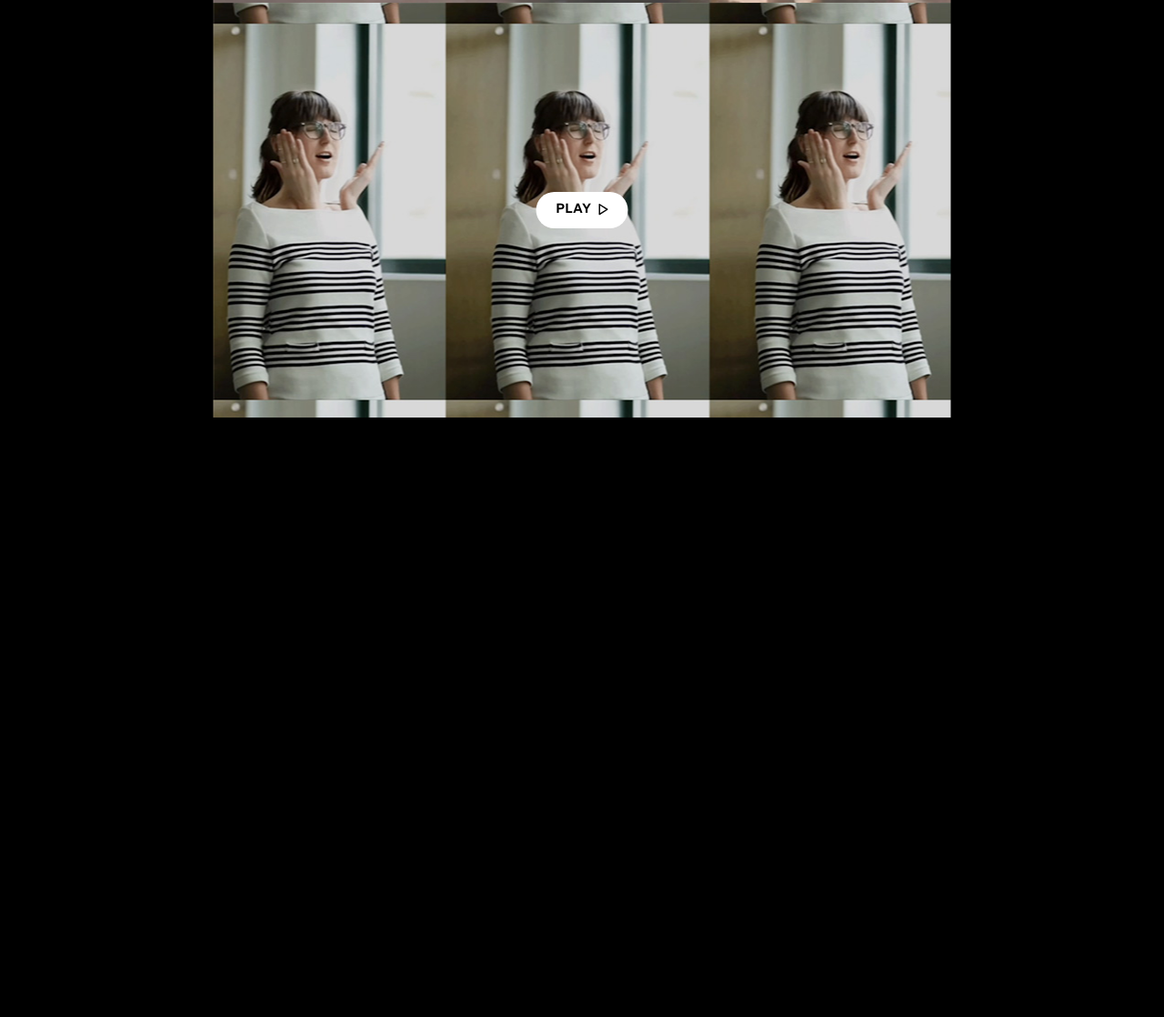
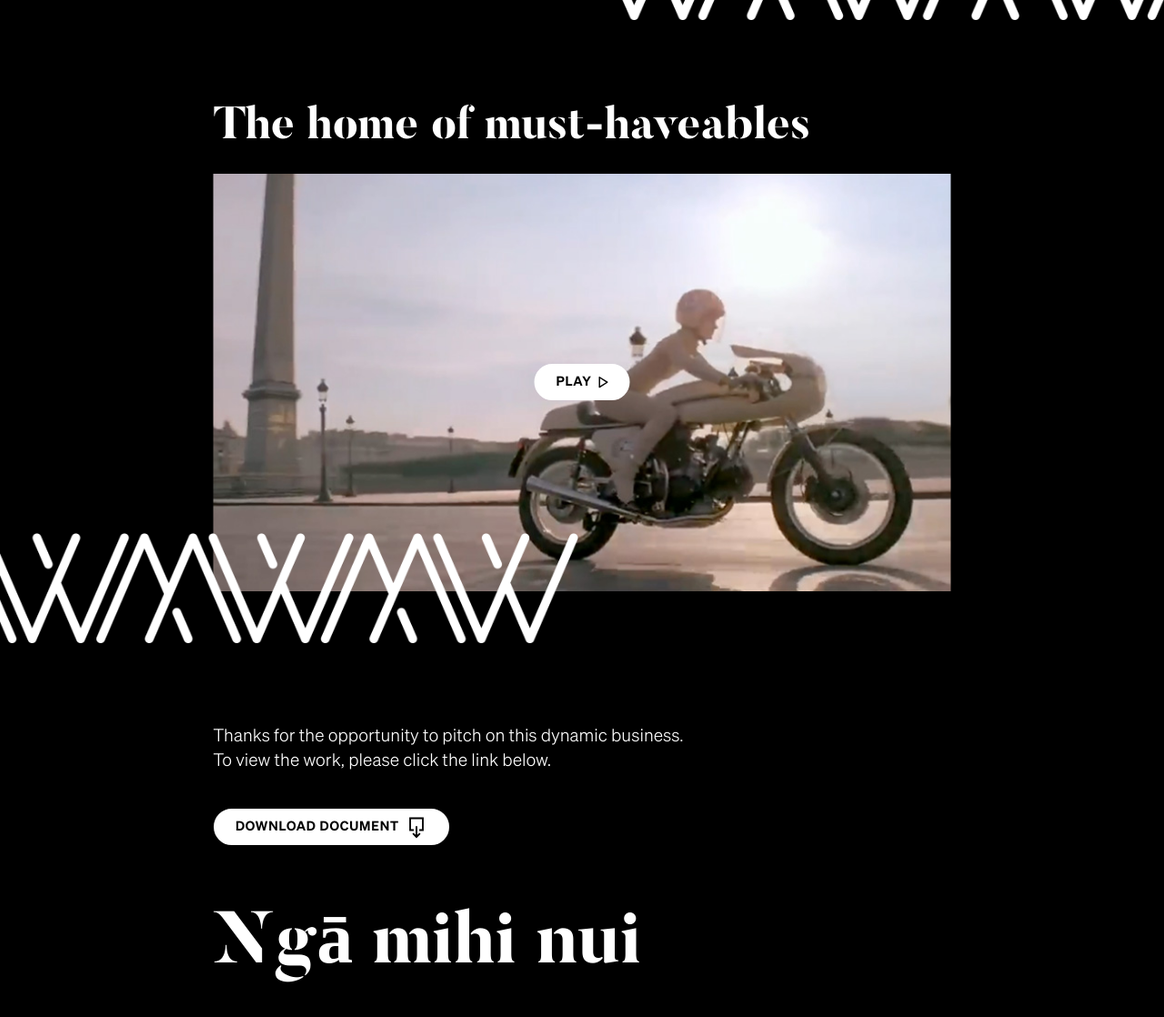
Before and after one commit to adam-crowley/manawabay, a plain HTML site: page index.html in a window 1280 px wide. Shown: the part 1486-2604 px from the top of the page at 91% size. Before the commit the page ends 1993 px from the top, so only its background shows below. Drawn offline with Linux system fonts and the light colour scheme.

Commit message:
Complete index page layout

```diff
--- a/index.html
+++ b/index.html
@@ -18,16 +18,15 @@
 </head>
 
 <body>
+  <div class="page">
+
     <header class="header">
       <img src="img/logo-federation.svg" alt="" class="header__federation">
-    <img src="img/manawa-bay-logo.svg" alt="Mana" class="header__manawa-bay">
     </header>
 
-  <div class="container">
-    <div class="container__column">
-      <div class="video video--loop">
-        <img src="img/transition-video.jpg" alt="" class="video__poster-img">
-        <video preload="auto" width="100%" class="video__video" poster="img/transition-video.jpg"><source src="video/1920x1080_Endframe-logo-transition.mp4" type="video/mp4"></video>
+    <div class="video video--landing video--loop">
+      <img src="img/landing-header.jpg" alt="" class="video__poster-img">
+      <video preload="auto" width="100%" class="video__video" poster="img/landing-header.jpg"><source src="video/1920x1080_Endframe-logo-transition.mp4" type="video/mp4"></video>
       <div class="video__overlay">
         <button class="video__play">
           Play
@@ -42,9 +41,14 @@
           </svg>
       </button>
     </div>
+
+    <div class="container">
+      <div class="container__column">
+        <div class="container__group">
+          <h2>Your happy hunting ground</h2>
           <div class="video">
             <img src="img/Happy-hunting-Video.jpg" alt="" class="video__poster-img">
-        <video preload="auto" width="100%" class="video__video" poster="img/Happy-hunting-Video.jpg"><source src="video/1920x1080_hunting_v1_5.mp4" type="video/mp4"></video>
+            <video preload="auto" width="100%" class="video__video" poster="img/Happy-hunting-Video.jpg"><source src="video/1920x1080_hunting_v1_6.mp4" type="video/mp4"></video>
             <div class="video__overlay">
               <button class="video__play">
                 Play
@@ -59,9 +63,13 @@
                 </svg>
             </button>
           </div>
+          <img class="footer__pattern footer__pattern--right" src="img/Pattern-Footer.png" alt="">
+        </div>
+        <div class="container__group">
+          <h2>The home of must-haveables</h2>
           <div class="video">
             <img src="img/Must-Havables-Video.jpg" alt="" class="video__poster-img">
-        <video preload="auto" width="100%" class="video__video" poster="img/Must-Havables-Video.jpg"><source src="video/1920x1080_musthaveables_v2_6.mp4" type="video/mp4"></video>
+            <video preload="auto" width="100%" class="video__video" poster="img/Must-Havables-Video.jpg"><source src="video/1920x1080_musthaveables_v2_7.mp4" type="video/mp4"></video>
             <div class="video__overlay">
               <button class="video__play">
                 Play
@@ -76,27 +84,31 @@
                 </svg>
             </button>
           </div>
-      <div class="video">
-        <img src="img/Infinate-Video.jpg" alt="" class="video__poster-img">
-        <video preload="auto" width="100%" class="video__video" poster="img/Infinate-Video.jpg"><source src="video/1920x1080_infinity_5_2.mp4" type="video/mp4"></video>
-        <div class="video__overlay">
-          <button class="video__play">
-            Play
-            <svg xmlns="http://www.w3.org/2000/svg" xmlns:xlink="http://www.w3.org/1999/xlink" version="1.1" baseProfile="tiny" id="Layer_1" x="0px" y="0px" viewBox="0 0 20.7 25.6" overflow="visible" xml:space="preserve" class="video__arrow">
-              <path fill="#000" d="M2.3,25.4c-0.5,0.3-1,0.3-1.5,0C0.3,25.1,0,24.7,0,24.1V1.6C0,1,0.3,0.5,0.8,0.2s1-0.3,1.5,0.1L20,11.6  c0.5,0.3,0.7,0.7,0.7,1.2s-0.2,1-0.7,1.2L2.3,25.4z M3,21.4l13.5-8.5L3,4.3V21.4z"></path>
+          <img class="footer__pattern footer__pattern--left" src="img/Pattern-Footer.png" alt="">
+        </div>
+
+          <p>Thanks for the opportunity to pitch on this dynamic business.<br>
+            To view the work, please click the link below.</p>
+          <button class="button">
+            Download document
+            <svg version="1.1" id="Isolation_Mode" xmlns="http://www.w3.org/2000/svg" xmlns:xlink="http://www.w3.org/1999/xlink" x="0px" y="0px" viewBox="0 0 700 600"  xml:space="preserve" class="button__download">
+              <path d="M278.9,360.6v-43.1h-70.6V57.1h283.4v260.4h-70.6v43.1h113.7V14H165.2v346.6H278.9z"/>
+              <path d="M371.8,462.6V240.2h-43.7v223.4l-53.8-54.3l-30.8,30.8L349.4,546l105.8-105.8L425,409.4L371.8,462.6z"/>
             </svg>
           </button>
-        </div>
-        <button class="video__close">
-          <svg xmlns="http://www.w3.org/2000/svg" xmlns:xlink="http://www.w3.org/1999/xlink" version="1.1" baseProfile="tiny" id="Layer_1" x="0px" y="0px" viewBox="0 0 28 28" overflow="visible" xml:space="preserve" class="video__close-icon">
-            <path fill="#000" d="M14,28c-0.4,0-0.8-0.1-1.1-0.4c-0.3-0.3-0.4-0.6-0.4-1.1v-11h-11c-0.4,0-0.8-0.1-1.1-0.4C0.1,14.8,0,14.4,0,14  s0.1-0.8,0.4-1.1c0.3-0.3,0.6-0.4,1.1-0.4h11v-11c0-0.4,0.1-0.8,0.4-1.1C13.2,0.1,13.6,0,14,0s0.8,0.1,1.1,0.4  c0.3,0.3,0.4,0.6,0.4,1.1v11h11c0.4,0,0.8,0.1,1.1,0.4c0.3,0.3,0.4,0.6,0.4,1.1s-0.1,0.8-0.4,1.1c-0.3,0.3-0.6,0.4-1.1,0.4h-11v11  c0,0.4-0.1,0.8-0.4,1.1C14.8,27.9,14.4,28,14,28z"></path>
-            </svg>
-        </button>
-      </div>
+
+
+          <h3>Ngā mihi nui</h3>
+
+
       </div>
     </div>
 
+    <footer>
+      <img class="footer__pattern" src="img/Pattern-Footer.png" alt="">
+    </footer>
 
+  </div>
   <script src="js/main.js"></script>
 
 </body>
--- a/scss/_base.scss
+++ b/scss/_base.scss
@@ -153,6 +153,14 @@
 	 ========================================================================== */
 
 @font-face {
+  font-family: 'shneleicht';
+  src: url('../fonts/sohne-leicht-webfont.woff2') format('woff2'),
+        url('../fonts/sohne-leicht-webfont.woff') format('woff');
+  font-weight: normal;
+  font-style: normal;
+}
+
+@font-face {
   font-family: 'shnehalbfett';
   src: url('../fonts/sohne-halbfett-webfont.woff2') format('woff2'),
         url('../fonts/sohne-halbfett-webfont.woff') format('woff');
@@ -169,6 +177,7 @@
 }
 
 body {
+  font-family: 'shneleicht';
   background-color: #000;
 	color: #fff;
 	font-size: 1em; /* 16px */
@@ -178,7 +187,9 @@ body {
 }
 
 p {
-	font-size: 1rem; /* 16px */
+  font-family: 'shneleicht';
+	font-size: 1.2rem;
+  margin-bottom: 2em;
 }
 
 h1 {
@@ -189,6 +200,28 @@ h1 {
   margin-bottom: 0.6em;
   @media (min-width: 768px) {
     font-size: 3.1rem;
+	}
+}
+
+h2 {
+  font-family: 'butler_stencilextrabold';
+  font-size: 2.1rem;
+  line-height: 1;
+  margin-top: 0;
+  margin-bottom: 0.6em;
+  @media (min-width: 768px) {
+    font-size: 3.1rem;
+	}
+}
+
+h3 {
+  font-family: 'butler_stencilextrabold';
+  font-size: 2.1rem;
+  line-height: 1;
+  margin-top: 0.8em;
+  margin-bottom: 0.6em;
+  @media (min-width: 768px) {
+    font-size: 5rem;
 	}
 }
 
--- a/scss/_modules.scss
+++ b/scss/_modules.scss
@@ -1,3 +1,58 @@
+/* General */
+.page {
+  overflow: hidden;
+}
+.container {
+  display: flex;
+  justify-content: center;
+}
+.container__column {
+  width: 859px;
+  max-width: 100%;
+  padding: 3rem 1.5rem;
+}
+.container__group {
+  position: relative;
+  margin: 5.5vw 0 11.5vw;
+}
+.button {
+  font-family: 'shnehalbfett';
+  font-size: 0.9rem;
+  pointer-events: all;
+  display: inline-flex;
+  align-items: center;
+  border-radius: 40px;
+  height: 40px;
+  padding: 0 1.2rem 0 1.4rem;
+  border: solid 2px #fff;
+  outline: 0;
+  background-color: #fff;
+  line-height: 1;
+  text-transform: uppercase;
+  letter-spacing: 0.8px;
+  color: #000;
+  cursor: pointer;
+  transition: background-color 0.2s ease-in-out, color 0.2s ease-in-out;
+  &:hover {
+    background-color: #000;
+    color: #fff;
+  }
+}
+.button__download {
+  width: 30px;
+  fill: #000;
+  margin-top: 4px;
+  margin-left: 4px;
+  transition: fill 0.2s ease-in-out;
+}
+.button:hover .button__download {
+  fill: #fff;
+}
+
+
+
+
+/* Header */
 .header {
   display: flex;
   justify-content: space-between;
@@ -21,32 +76,26 @@
 	}
 }
 
-.container {
-  display: flex;
-  justify-content: center;
-}
-
-.container__column {
-  width: 859px;
-  max-width: 100%;
-  padding: 3rem 1.5rem;
-}
-
+/* Video */
 .video {
   position: relative;
   margin-left: 50%;
   transform: translateX(-50%);
   width: 100%;
+  overflow: hidden;
   transition: width 0.4s ease-in-out;
 }
 .video__video {
   position: relative;
   visibility: hidden;
+  width: 100.5%;
+  left: -0.25%;
 }
 .video__video.video__video--is-playing {
   visibility: visible;
 }
 .video--expanded {
+  z-index: 1;
   @media (min-width: 768px) {
     width: 100vw;
 	}
@@ -54,17 +103,15 @@
     width: 80vw;
 	}
   @media (min-width: 1200px) {
-    width: 70vw;
+    width: 80vw;
 	}
   @media (min-width: 1400px) {
-    width: 60vw;
+    width: 70vw;
 	}
 }
 .video--expanded .video__poster-img {
-  // display: none;
   visibility: hidden;
 }
-
 .video__overlay {
   pointer-events: none;
   display: flex;
@@ -81,8 +128,11 @@
   opacity: 0;
 }
 .video__poster-img {
-  width: 100%;
-  // max-width: 1200px;
+  width: 101%;
+  top: -0.5%;
+  left: -0.5%;
+  right: -0.5%;
+  bottom: -0.5%;
   position: absolute;
   z-index: -1;
 }
@@ -95,7 +145,7 @@
   border-radius: 40px;
   height: 40px;
   padding: 0 1.4rem 0;
-  border: 0;
+  border: solid 2px #fff;
   outline: 0;
   background: #fff;
   line-height: 1;
@@ -103,11 +153,23 @@
   letter-spacing: 0.8px;
   color: #000;
   cursor: pointer;
+  transition: background-color 0.2s ease-in-out, color 0.2s ease-in-out;
+  &:hover {
+    background-color: #000;
+    color: #fff;
+  }
 }
 .video__arrow {
   width: 10px;
   margin-left: 8px;
   margin-top: -1px;
+}
+.video__arrow path {
+  fill: #000;
+  transition: fill 0.2s ease-in-out;
+}
+.video__play:hover .video__arrow path {
+  fill: #fff;
 }
 .video__close {
   display: none;
@@ -115,9 +177,9 @@
   transition: opacity 0.2s ease-in-out;
   opacity: 0;
   position: absolute;
-    top: 15px;
-    right: 15px;
-    cursor: pointer;
+  top: 15px;
+  right: 15px;
+  cursor: pointer;
   background-color: #fff;
   width: 40px;
   height: 40px;
@@ -136,3 +198,34 @@
   width: 17px;
   transform: rotate(45deg);
 }
+.video--landing.video--expanded {
+  width: 100%;
+}
+.video--landing .video__play {
+  margin-top: 17%;
+  @media (min-width: 576px) {
+    margin-top: 13%;
+	}
+  @media (min-width: 768px) {
+    margin-top: 10%;
+	}
+  @media (min-width: 992px) {
+    margin-top: 5%;
+	}
+}
+
+/* Footer */
+.footer__pattern {
+  width: 109vw;
+  margin: 0 -2.5%;
+}
+.footer__pattern--right {
+  position: absolute;
+  left: 53%;
+  bottom: -4.5vw;
+}
+.footer__pattern--left {
+  position: absolute;
+  right: 53%;
+  bottom: -4.5vw;
+}
```
Also changed, not shown: huntingground.html (+1 -1 lines), js/main.js (+6 -2 lines), musthaveables.html (+1 -1 lines), css/style.css, img/Download-icon.svg (added), img/Pattern-Footer.png (added), img/Pattern-left-side.png (added), img/Pattern-right-side.png (added), img/landing-header.jpg (added), 2 other files. Lines whose indentation alone changed are shown as unchanged.
